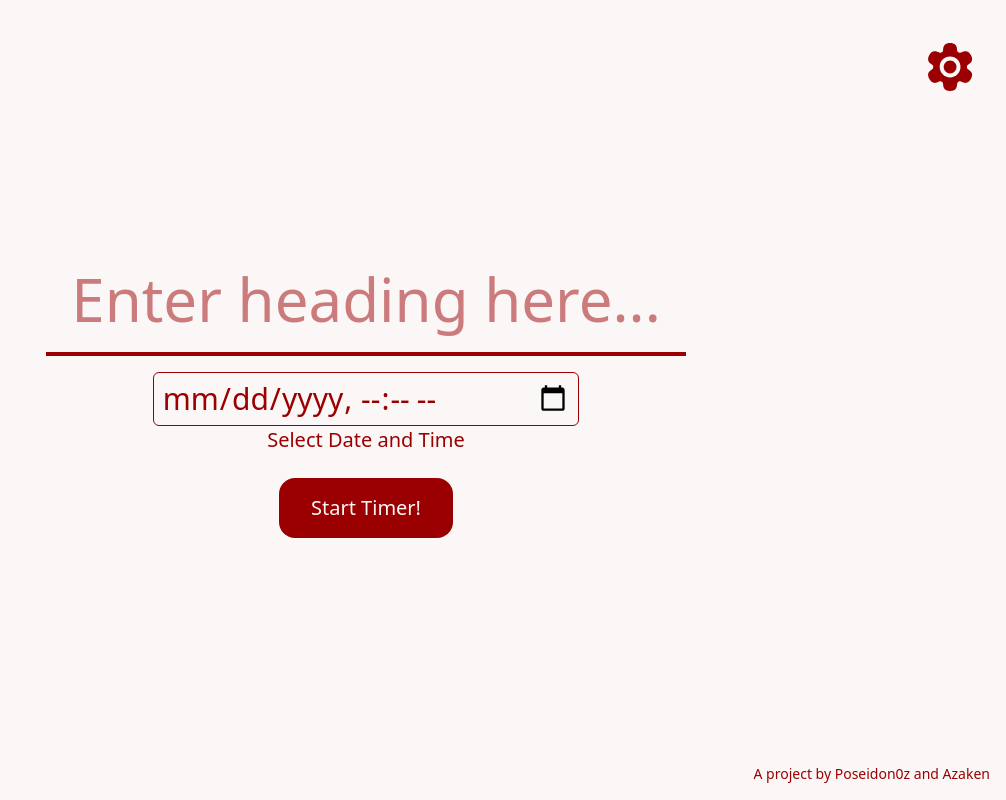
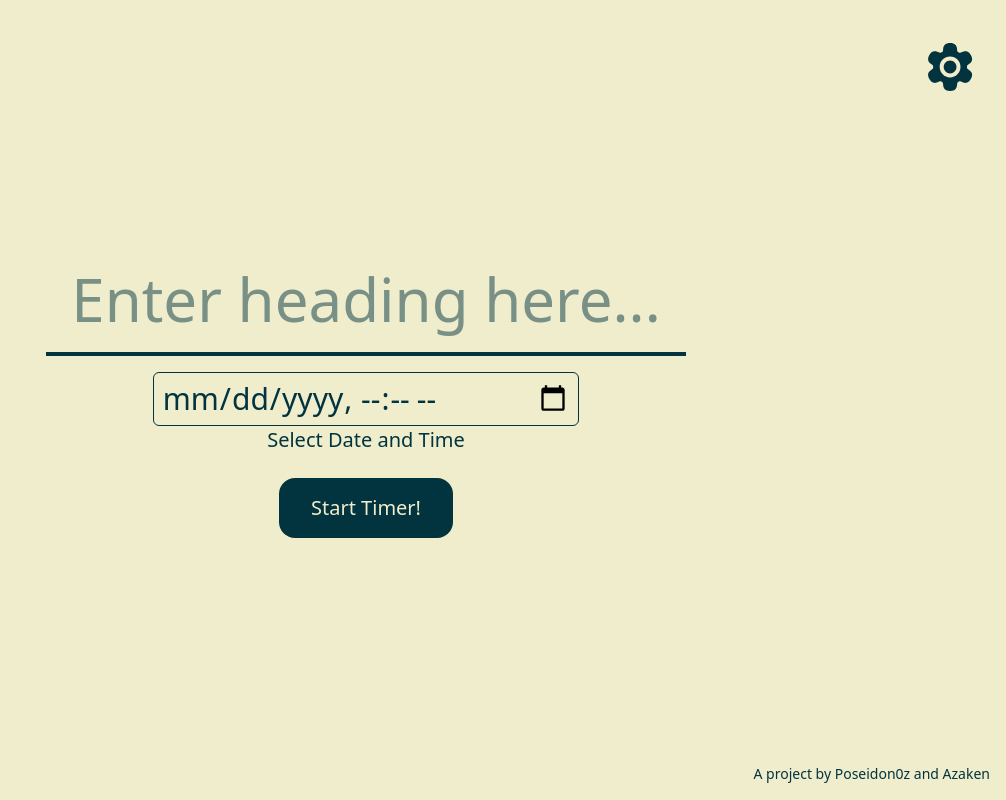
Before and after one commit to boredgamesorg/LinkCountdownTimer, a React (Vite) app: page / in a window 1280 px wide. Shown: the whole page, without its empty margins (274-1280 px from the left). Built offline with nearby package versions, Linux system fonts and the light colour scheme.

Commit message:
Added dynamic linking between pages

```diff
--- a/package.json
+++ b/package.json
@@ -14,6 +14,7 @@
     "react": "^19.0.0",
     "react-datepicker": "^8.1.0",
     "react-dom": "^19.0.0",
+    "react-router-dom": "^7.2.0",
     "react-toastify": "^11.0.5",
     "tailwindcss": "^4.0.8"
   },
--- a/src/Handler.tsx
+++ b/src/Handler.tsx
@@ -1,6 +1,16 @@
 // import SettingsIcon from './assets/settings.svg';
-import SettingsIcon from "./assets/settings.svg?react";
-import LandingPage from "./screens/LandingPage";
+import SettingsIcon from './assets/settings.svg?react';
+import LandingPage from './screens/LandingPage';
+import { BrowserRouter, Routes, Route, useParams } from 'react-router-dom';
+
+import { SiteData } from './contexts/SiteData';
+import { useContext } from 'react';
+
+// Define inline component
+const DynamicContent = () => {
+  const { content } = useParams();
+  return <h1>{content}</h1>;
+};
 
 type ThemeColors = {
   primary: string;
@@ -8,41 +18,58 @@ type ThemeColors = {
 };
 
 const themeMap: Record<number, ThemeColors> = {
-  0: { primary: "#F0EDCC", secondary: "#02343F" },
-  1: { primary: "#F9EDED", secondary: "#3F418D" },
-  2: { primary: "#F8EE00", secondary: "#111A24" },
-  3: { primary: "#EF6B6E", secondary: "#F7ED7E" },
-  4: { primary: "#FCF7F7", secondary: "#9A0001" },
-  5: { primary: "#D3C5E5", secondary: "#735DA5" },
-  6: { primary: "#FFF2D7", secondary: "#F98866" },
-  7: { primary: "#C2DFE5", secondary: "#65A4AC" },
-  8: { primary: "#F1F1F2", secondary: "#1995AD" },
-  9: { primary: "#F1D3B2", secondary: "#46211A" },
+  0: { primary: '#F0EDCC', secondary: '#02343F' },
+  1: { primary: '#F9EDED', secondary: '#3F418D' },
+  2: { primary: '#F8EE00', secondary: '#111A24' },
+  3: { primary: '#EF6B6E', secondary: '#F7ED7E' },
+  4: { primary: '#FCF7F7', secondary: '#9A0001' },
+  5: { primary: '#D3C5E5', secondary: '#735DA5' },
+  6: { primary: '#FFF2D7', secondary: '#F98866' },
+  7: { primary: '#C2DFE5', secondary: '#65A4AC' },
+  8: { primary: '#F1F1F2', secondary: '#1995AD' },
+  9: { primary: '#F1D3B2', secondary: '#46211A' },
 };
 
-function switchTheme(input: number): ThemeColors | null {
-  return themeMap[input] || null;
+function switchTheme(input?: number): ThemeColors {
+  if (!input) {
+    return themeMap[0];
+  }
+  return themeMap[input] || themeMap[0];
 }
 
 function Handler() {
-  const testStuff = [4, 0, 0];
-  const colours: ThemeColors | null = switchTheme(testStuff[0]);
+  const context = useContext(SiteData);
+
+  if (!context) {
+    throw new Error('Context is not available');
+  }
+
+  const colours: ThemeColors = switchTheme(context.theme.color);
 
   return (
     <div
       className="w-screen h-screen flex flex-col justify-center items-center"
-      style={{ backgroundColor: colours?.primary }}
+      style={{ backgroundColor: colours.primary }}
     >
       <SettingsIcon
         className="absolute right-4 top-4 w-8 sm:right-8 sm:top-8 sm:w-12"
-        style={{ fill: colours?.secondary }}
+        style={{ fill: colours.secondary }}
       />
-
-      <LandingPage color={colours?.secondary} color2={colours?.primary} />
+      <BrowserRouter>
+        <Routes>
+          <Route
+            path="/"
+            element={
+              <LandingPage color={colours.secondary} color2={colours.primary} />
+            }
+          />
+          <Route path="/:content" element={<DynamicContent />} />
+        </Routes>
+      </BrowserRouter>
 
       <div
         className="text-xs sm:text-sm absolute right-4 bottom-4"
-        style={{ color: colours?.secondary }}
+        style={{ color: colours.secondary }}
       >
         A project by Poseidon0z and Azaken
       </div>
--- a/src/screens/LandingPage.tsx
+++ b/src/screens/LandingPage.tsx
@@ -1,5 +1,11 @@
 import { useState, useRef, useEffect } from 'react';
 import { toast } from 'react-toastify';
+
+import { SiteData } from '../contexts/SiteData';
+import { useContext } from 'react';
+import { getTimerLink } from '../EncoderDecoder/numberLookup';
+
+import { useNavigate } from 'react-router-dom';
 
 interface Props {
   color?: string;
@@ -7,15 +13,23 @@ interface Props {
 }
 
 function LandingPage({ color, color2 }: Props) {
+  const navigate = useNavigate();
+
+  const context = useContext(SiteData);
+
+  if (!context) {
+    throw new Error('Context is not available');
+  }
+
   const [text, setText] = useState('');
   const [dateTime, setDateTime] = useState('');
   const textareaRef = useRef<HTMLTextAreaElement>(null);
 
   useEffect(() => {
     if (textareaRef.current) {
-      textareaRef.current.style.height = "auto";
+      textareaRef.current.style.height = 'auto';
       textareaRef.current.style.height =
-        textareaRef.current.scrollHeight + 16 + "px";
+        textareaRef.current.scrollHeight + 16 + 'px';
     }
   }, [text]);
 
@@ -37,7 +51,14 @@ function LandingPage({ color, color2 }: Props) {
     }
 
     const timestamp = new Date(dateTime).getTime();
-    console.log(text, timestamp);
+    const themeVal =
+      100 * context.theme.font +
+      10 * context.theme.color +
+      context.theme.design;
+
+    const link = getTimerLink(timestamp, themeVal);
+
+    navigate('/' + text + '-' + link);
   };
 
   return (
```
Also changed, not shown: 1 other file (tests, documents, lock files or other folders).
